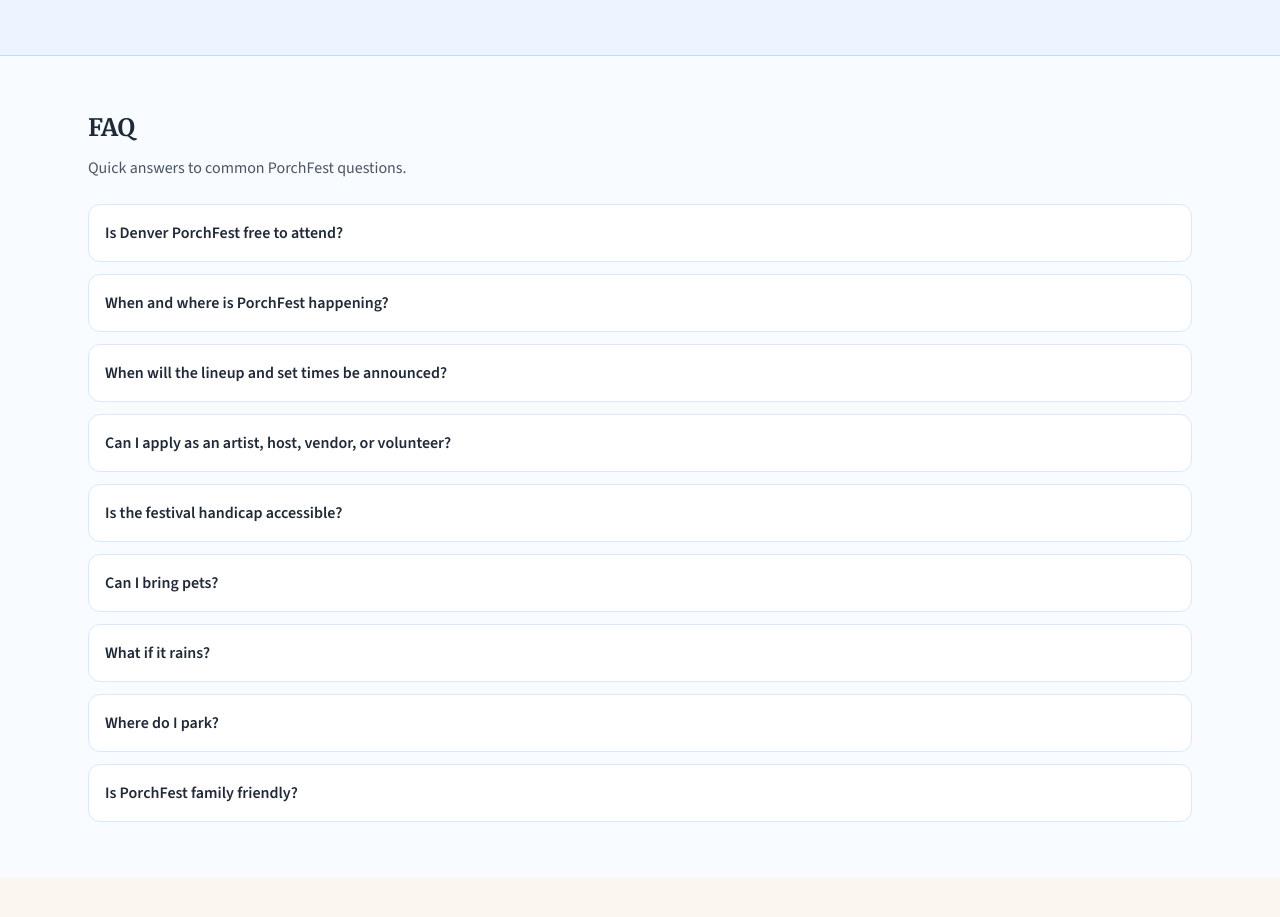
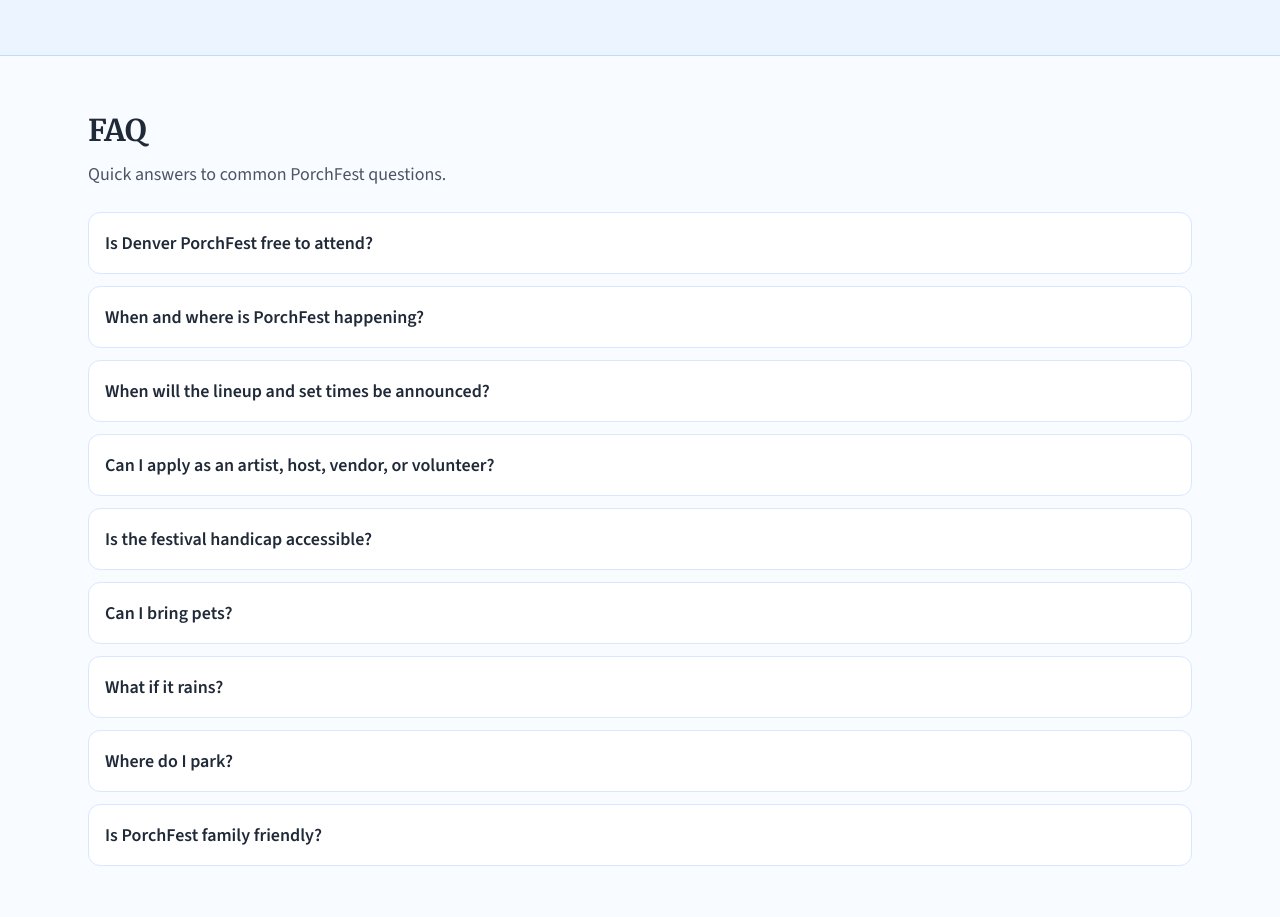
Before and after one commit to the97bradley/denver-porchfest, a Next.js app: page / in a window 1280 px wide. Shown: the part 3369-4286 px from the top of the page. Before the commit the page ends 4247 px from the top, so only its background shows below. Built offline with nearby package versions, Linux system fonts and the light colour scheme; no server answers.

Commit message:
Increase overall FAQ typography size

```diff
--- a/src/app/page.tsx
+++ b/src/app/page.tsx
@@ -397,8 +397,8 @@ export default async function Home() {
 
         <section id="faq" className="border-t border-[#bfdbfe] bg-[#f8fbff]">
           <div className="mx-auto w-full max-w-6xl px-6 py-14">
-            <h2 className="text-2xl font-bold text-[#1f2937]">FAQ</h2>
-            <p className="mt-3 max-w-2xl text-[#4b5563]">
+            <h2 className="text-3xl font-bold text-[#1f2937]">FAQ</h2>
+            <p className="mt-3 max-w-2xl text-lg text-[#4b5563]">
               Quick answers to common PorchFest questions.
             </p>
 
@@ -408,10 +408,10 @@ export default async function Home() {
                   key={item.question}
                   className="rounded-xl border border-[#dbe7ff] bg-white p-4"
                 >
-                  <summary className="cursor-pointer list-none pr-6 text-base font-semibold text-[#1f2937] [&::-webkit-details-marker]:hidden">
+                  <summary className="cursor-pointer list-none pr-6 text-lg font-semibold text-[#1f2937] [&::-webkit-details-marker]:hidden">
                     {item.question}
                   </summary>
-                  <p className="mt-3 text-base leading-7 text-[#4b5563]">{item.answer}</p>
+                  <p className="mt-3 text-lg leading-8 text-[#4b5563]">{item.answer}</p>
                 </details>
               ))}
             </div>
```
